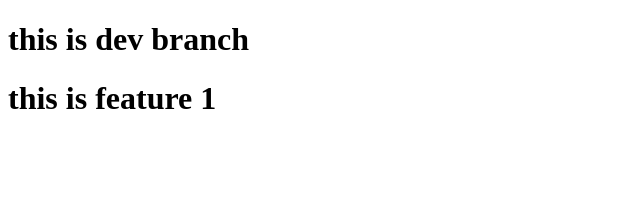
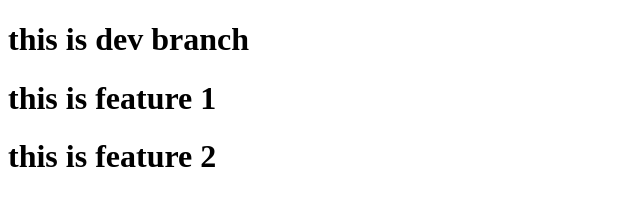
Before and after one commit to BasudevTiwary/AdvanceGit, a plain HTML site: page index.html in a window 1280 px wide. Shown: the whole page, without its empty margins (0-640 px from the left). Drawn offline with Linux system fonts and the light colour scheme.

Commit message:
added new line in index.html line no 12

```diff
--- a/index.html
+++ b/index.html
@@ -9,5 +9,6 @@
 <body>
     <h1>this is dev branch</h1>
     <h1>this is feature 1</h1>
+     <h1>this is feature 2</h1>
 </body>
 </html>
```
